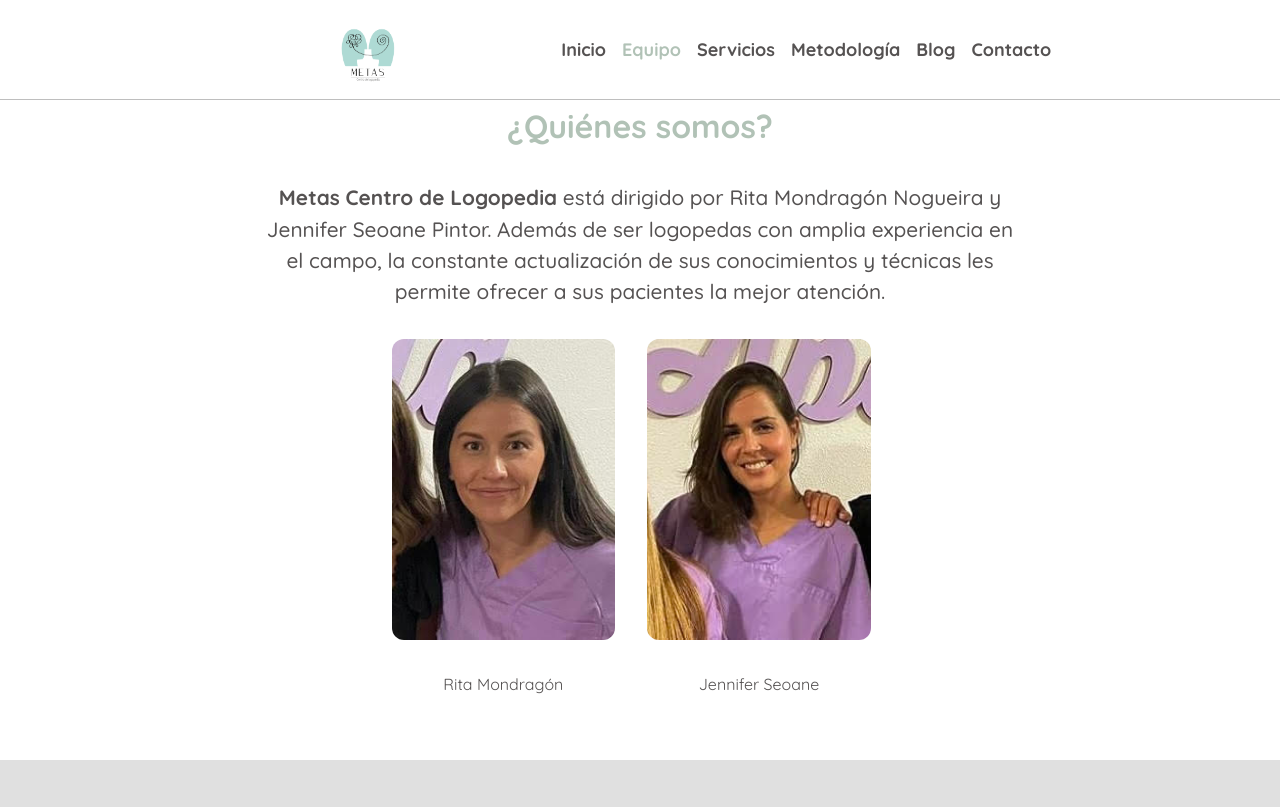
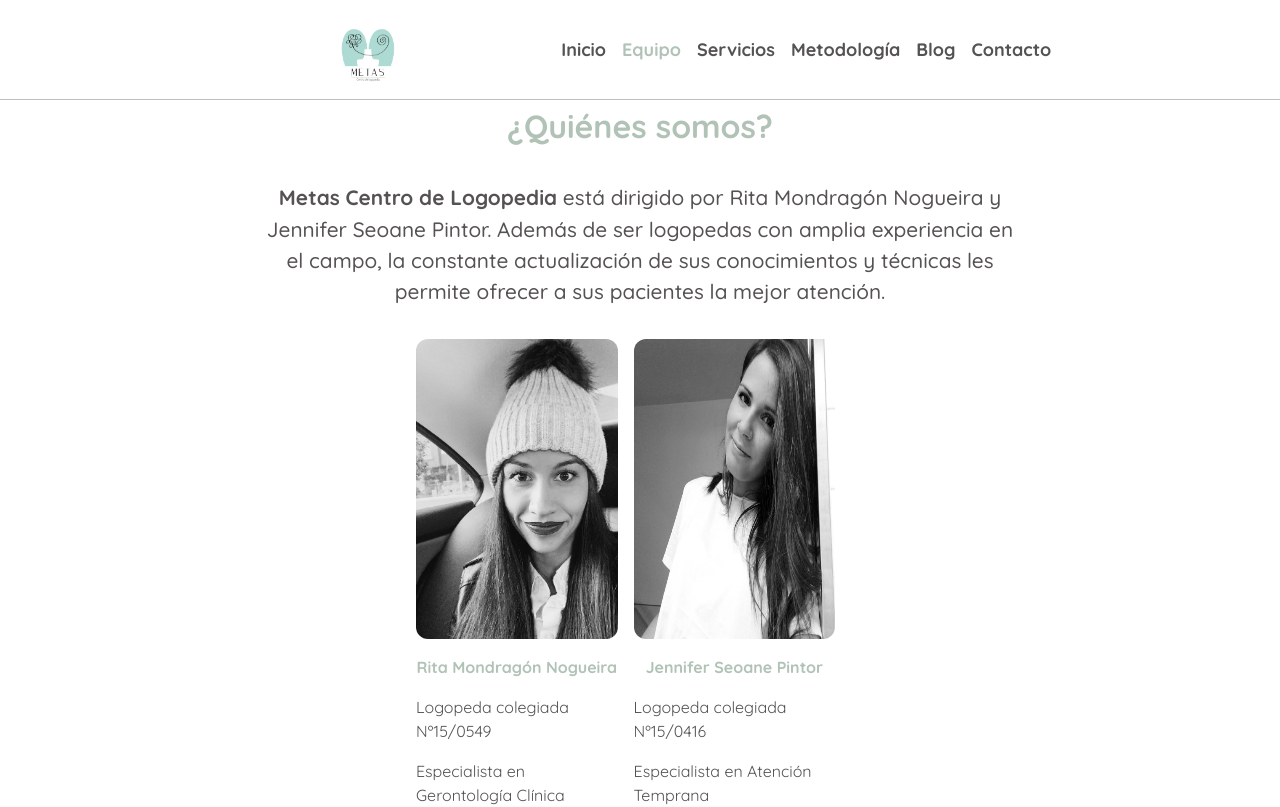
Before and after one commit to wiflysk8/Metas_logopedia, a React (Create React App) app: page /equipo in a window 1280 px wide. Shown: the top 807 px of the page. Built offline with nearby package versions, Linux system fonts and the light colour scheme.

Commit message:
change team member images

```diff
--- a/src/pages/Team/TeamPage.jsx
+++ b/src/pages/Team/TeamPage.jsx
@@ -1,8 +1,8 @@
 import React from "react";
 
-import RitaImg from "../../assets/images/Rita.jpg";
-import JenniferImg from "../../assets/images/Jennifer.jpg";
-import { TeamContainer, TeamImage } from "./TeamPageStyles";
+import RitaImg from "../../assets/images/rita2.png";
+import JenniferImg from "../../assets/images/Jennifer.jpeg";
+import { TeamContainer, TeamImage, TeamMember } from "./TeamPageStyles";
 import Footer from "../../components/Footer/Footer";
 import { FooterWrapper } from "../../GlobalStyles";
 
@@ -18,16 +18,26 @@ const TeamPage = () => {
           conocimientos y técnicas les permite ofrecer a sus pacientes la mejor
           atención.
         </span>
-        <div>
+        <TeamMember>
           <TeamImage>
             <img src={RitaImg} alt="Rita" />
-            <p>Rita Mondragón</p>
+            <strong style={{ color: "#b1c2b6" }}>
+              Rita Mondragón Nogueira
+            </strong>
+            <p>Logopeda colegiada Nº15/0549</p>
+            <p>Especialista en Gerontología Clínica</p>
           </TeamImage>
           <TeamImage>
-            <img src={JenniferImg} alt="Jennifer" />
-            <p>Jennifer Seoane</p>
+            <img
+              src={JenniferImg}
+              alt="Jennifer"
+              style={{ filter: "grayscale(100%)" }}
+            />
+            <strong style={{ color: "#b1c2b6" }}>Jennifer Seoane Pintor</strong>
+            <p>Logopeda colegiada Nº15/0416</p>
+            <p>Especialista en Atención Temprana</p>
           </TeamImage>
-        </div>
+        </TeamMember>
       </TeamContainer>
       <FooterWrapper>
         <Footer />
--- a/src/pages/Team/TeamPageStyles.jsx
+++ b/src/pages/Team/TeamPageStyles.jsx
@@ -33,7 +33,7 @@ export const TeamContainer = styled.div`
 
   div {
     display: flex;
-    gap: 2rem;
+    gap: 1rem;
   }
   @media screen and (max-width: 768px) {
     span {
@@ -55,8 +55,11 @@ export const TeamImage = styled.div`
   flex-direction: column;
   width: 45%;
   object-fit: cover;
+  margin-bottom: 1rem;
 
-  margin-bottom: 2rem;
+  p {
+    margin: 0;
+  }
 
   img {
     width: 100%;
@@ -65,5 +68,13 @@ export const TeamImage = styled.div`
   }
   @media screen and (max-width: 768px) {
     width: 100%;
+    margin-bottom: 4rem;
   }
 `;
+
+export const TeamMember = styled.div`
+  width: 35%;
+  @media screen and (max-width: 768px) {
+    width: 75%;
+  }
+`;
```
Also changed, not shown: src/assets/images/Jennifer.jpeg (added), src/assets/images/rita2.png (added).
